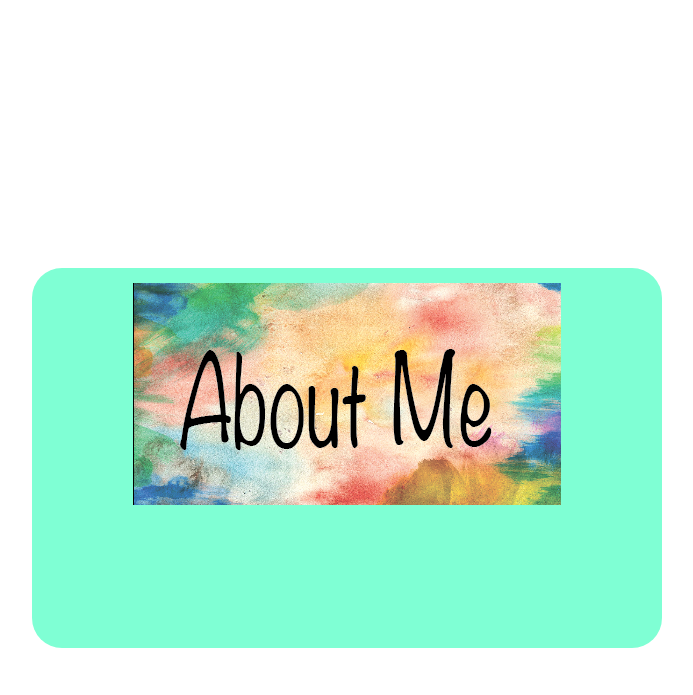
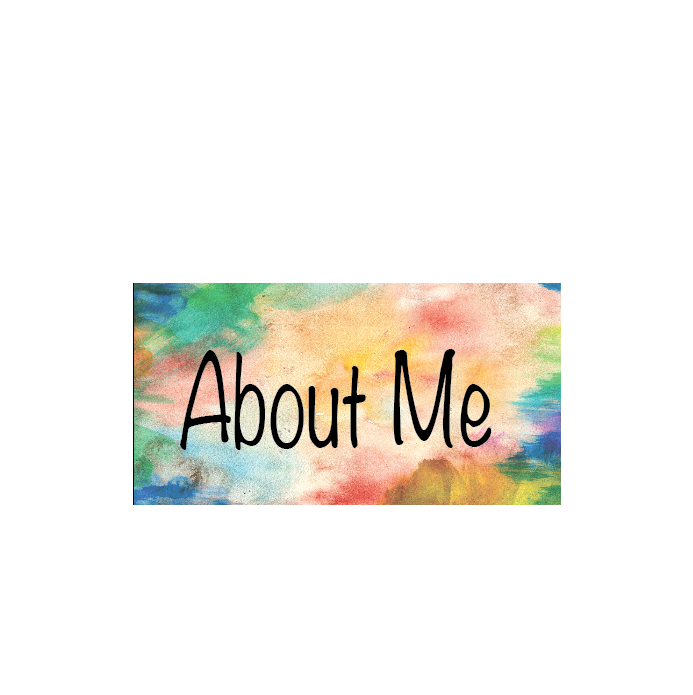
Before and after one commit to K-M-Sargent/K-M-Sargent.github.io, a plain HTML site: page index.html in a window 1280 px wide. Shown: the part 105-800 px from the top of the page, without its empty margins (229-922 px from the left). Drawn offline with Linux system fonts and the light colour scheme.

Commit message:
Update styles1.css

```diff
--- a/styles1.css
+++ b/styles1.css
@@ -2,7 +2,6 @@ a.btn{
     width: 600px;
     height: 350px;
     border-radius: 30px;
-    background-color: aquamarine;
     display: block;
     float:left;
     margin:20%;
```
